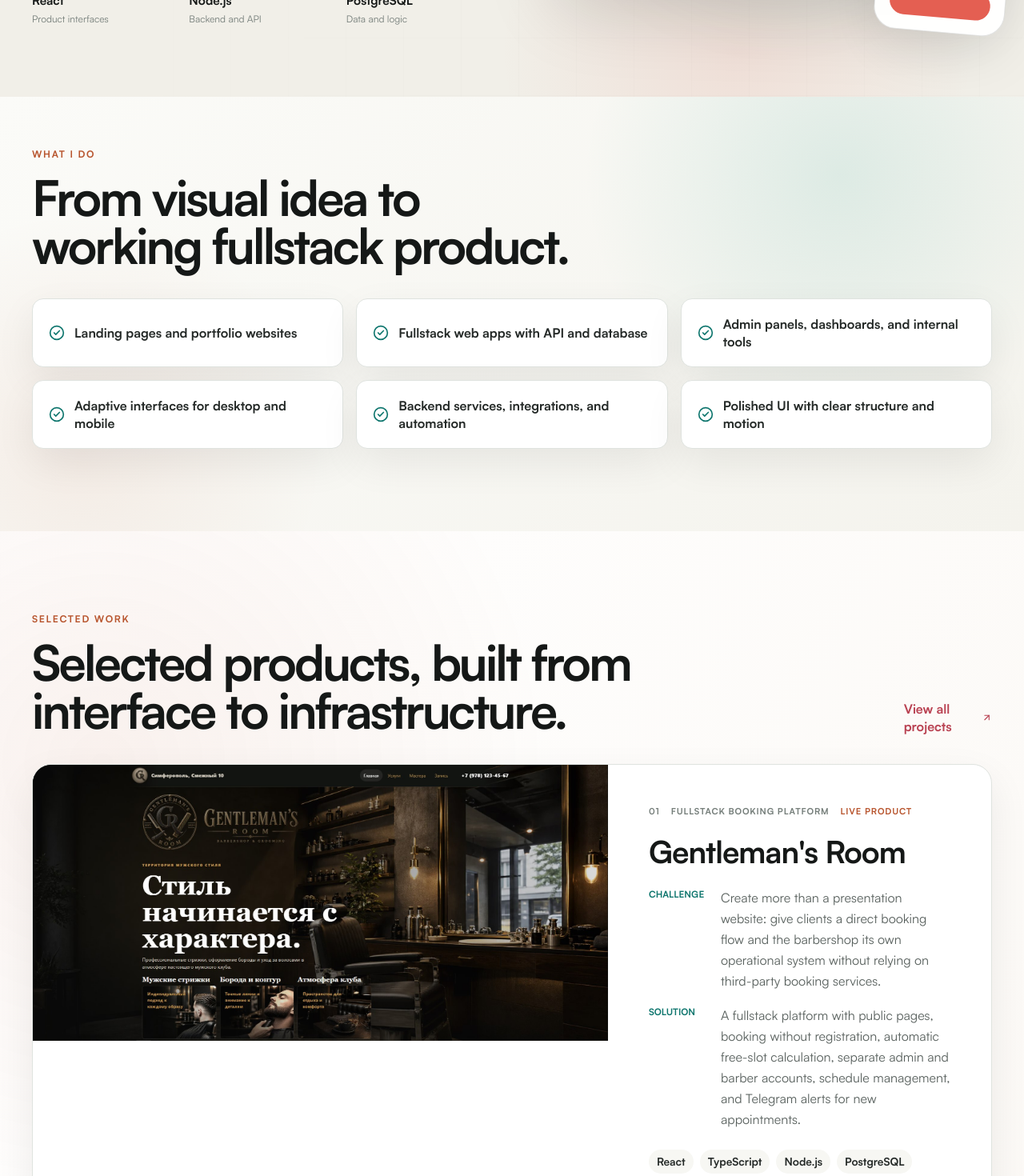
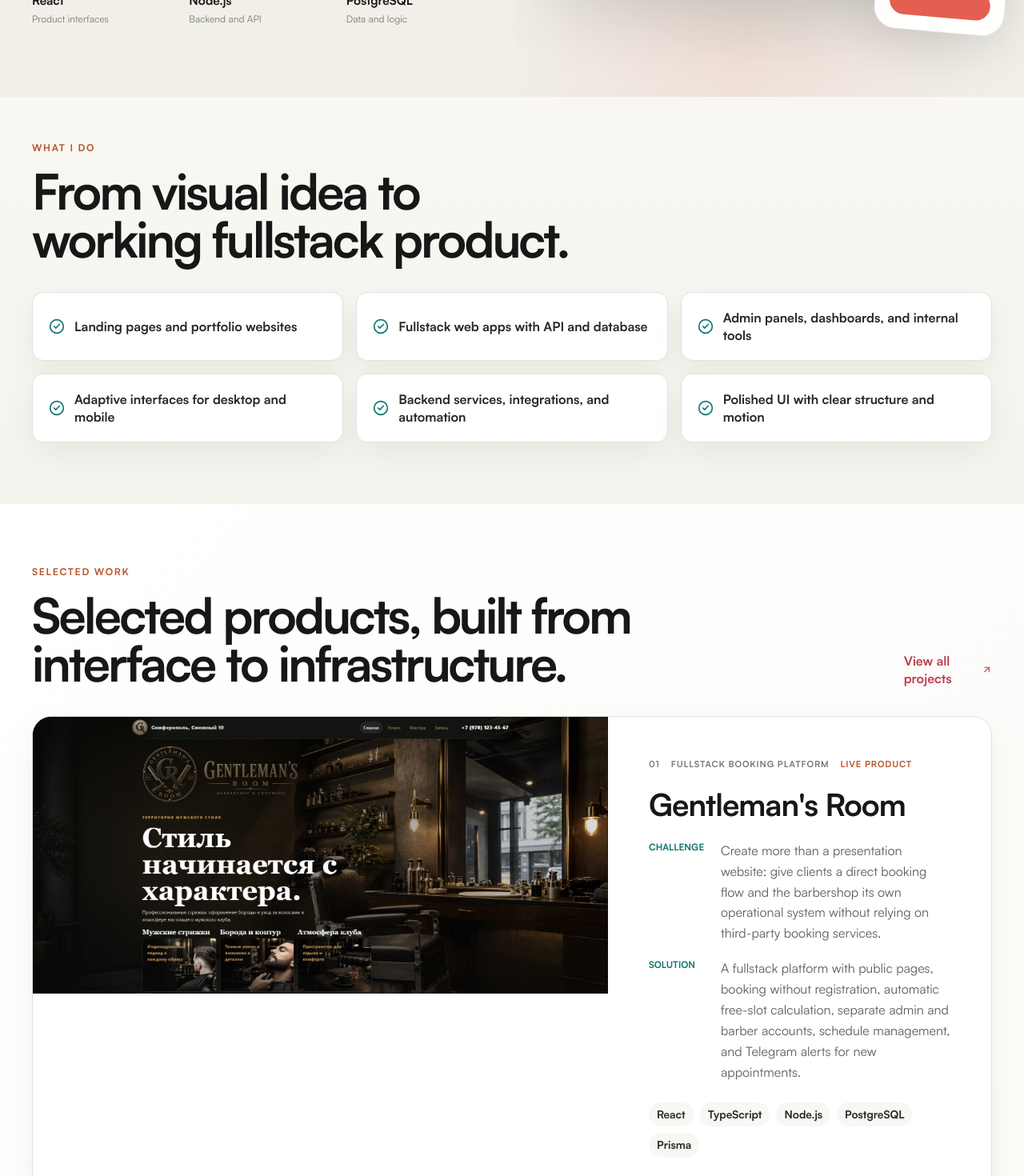
Before and after one commit to Aleks-man/portfolio, a React (Vite) app: page / in a window 1280 px wide. Shown: the part 680-2150 px from the top of the page at 80% size. Built offline with nearby package versions, Linux system fonts and the light colour scheme.

Commit message:
style: refine section spacing and backgrounds

```diff
--- a/src/styles/hero.css
+++ b/src/styles/hero.css
@@ -38,7 +38,7 @@
   width: var(--container);
   min-width: 0;
   margin: 0 auto;
-  padding: clamp(72px, 9vh, 116px) 0;
+  padding: clamp(60px, 7vh, 88px) 0;
   display: grid;
   grid-template-columns: minmax(0, 0.96fr) minmax(440px, 0.9fr);
   align-items: center;
--- a/src/styles/sections.css
+++ b/src/styles/sections.css
@@ -48,14 +48,11 @@
 }
 
 .section--intro {
-  padding-top: 64px;
+  padding-top: 56px;
 }
 
 .section--intro::before {
-  background:
-    radial-gradient(circle at 82% 18%, rgba(38, 153, 135, 0.12), transparent 28%),
-    radial-gradient(circle at 8% 82%, rgba(184, 85, 46, 0.08), transparent 24%),
-    linear-gradient(135deg, #fbfbf8 0%, #f4f3ed 100%);
+  background: linear-gradient(180deg, #f8f7f2 0%, #f4f3ed 100%);
 }
 
 .section--split {
@@ -259,10 +256,7 @@
 }
 
 #projects::before {
-  background:
-    radial-gradient(circle at 10% 12%, rgba(184, 85, 46, 0.08), transparent 23%),
-    radial-gradient(circle at 90% 86%, rgba(38, 153, 135, 0.1), transparent 28%),
-    linear-gradient(120deg, #ffffff 0%, #faf6f1 100%);
+  background: linear-gradient(135deg, #ffffff 0%, #faf8f3 100%);
 }
 
 .project-showcase {
--- a/src/styles/tokens.css
+++ b/src/styles/tokens.css
@@ -27,7 +27,7 @@
   --container: min(1200px, calc(100% - 48px));
   --container-mobile: min(100% - 28px, 1200px);
   --content-narrow: 720px;
-  --section-y: clamp(72px, 8vw, 112px);
+  --section-y: clamp(64px, 6vw, 88px);
   --section-y-mobile: 56px;
   --ink: #151817;
   --ink-soft: #242927;
@@ -55,7 +55,7 @@
   --radius-lg: 24px;
   --pill: 999px;
   --shadow-xs: 0 1px 2px rgba(12, 15, 14, 0.04);
-  --shadow-soft: 0 18px 50px rgba(12, 15, 14, 0.07);
+  --shadow-soft: 0 14px 38px rgba(12, 15, 14, 0.055);
   --shadow-card: 0 24px 70px rgba(12, 15, 14, 0.09);
   --shadow-coral: 0 14px 36px rgba(228, 95, 82, 0.24);
   --glass-border: rgba(255, 255, 255, 0.16);
```
